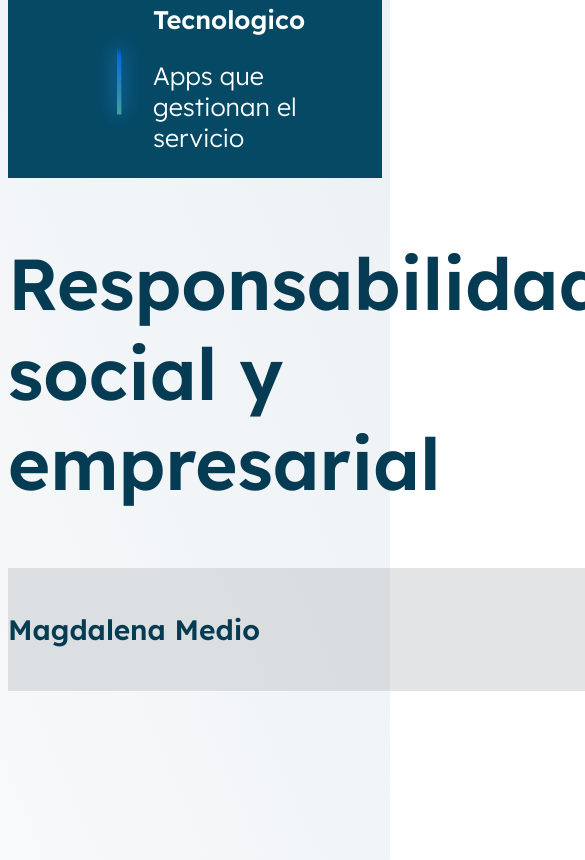
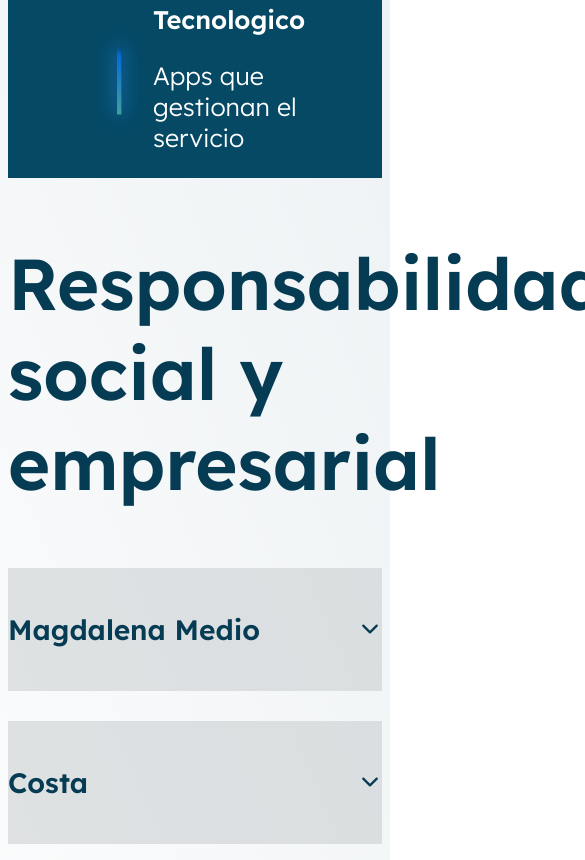
Before and after one commit to ManL512/Transcasta-eda, a plain HTML site: page Mision-vision.html in a window 390 px wide. Shown: the part 1140-2000 px from the top of the page, 585 px wide, since content can reach past the window. Drawn offline with nearby package versions, Linux system fonts and the light colour scheme; files whose address does not match are found by name.

Commit message:
responsive changes

```diff
--- a/style.css
+++ b/style.css
@@ -76,7 +76,7 @@ html {
 
 .title_service {
     /* UI Properties */
-    font-size: 5.8rem;
+    font-size: 4.8rem;
     font-weight: 900;
     text-align: left;
     /*font: normal normal bold 105px/150px Lexend Deca;*/
@@ -502,16 +502,11 @@ transform: translateX(-1000px); /* ancho total del slider */
 }
 
 .zoneBox1{
-    /* Layout Properties */
-    width: 1925px;
-    height: 773px;
-    /* UI Properties */
+    max-width: 100%;
     opacity: 1;
 }
 
 .zoneContent{
-    /* Layout Properties */
-    width: 1699px;
     height: auto;
     /* UI Properties */
     opacity: 1;
@@ -520,9 +515,9 @@ transform: translateX(-1000px); /* ancho total del slider */
 
 
 .zoneTitle{
+    max-width: 100%;
     background: #b0b6b95d 0% 0% no-repeat padding-box;
     opacity: 1;
-    width: 1900px;
     height: 123px;
     display: flex;
     justify-content: space-between;
```
